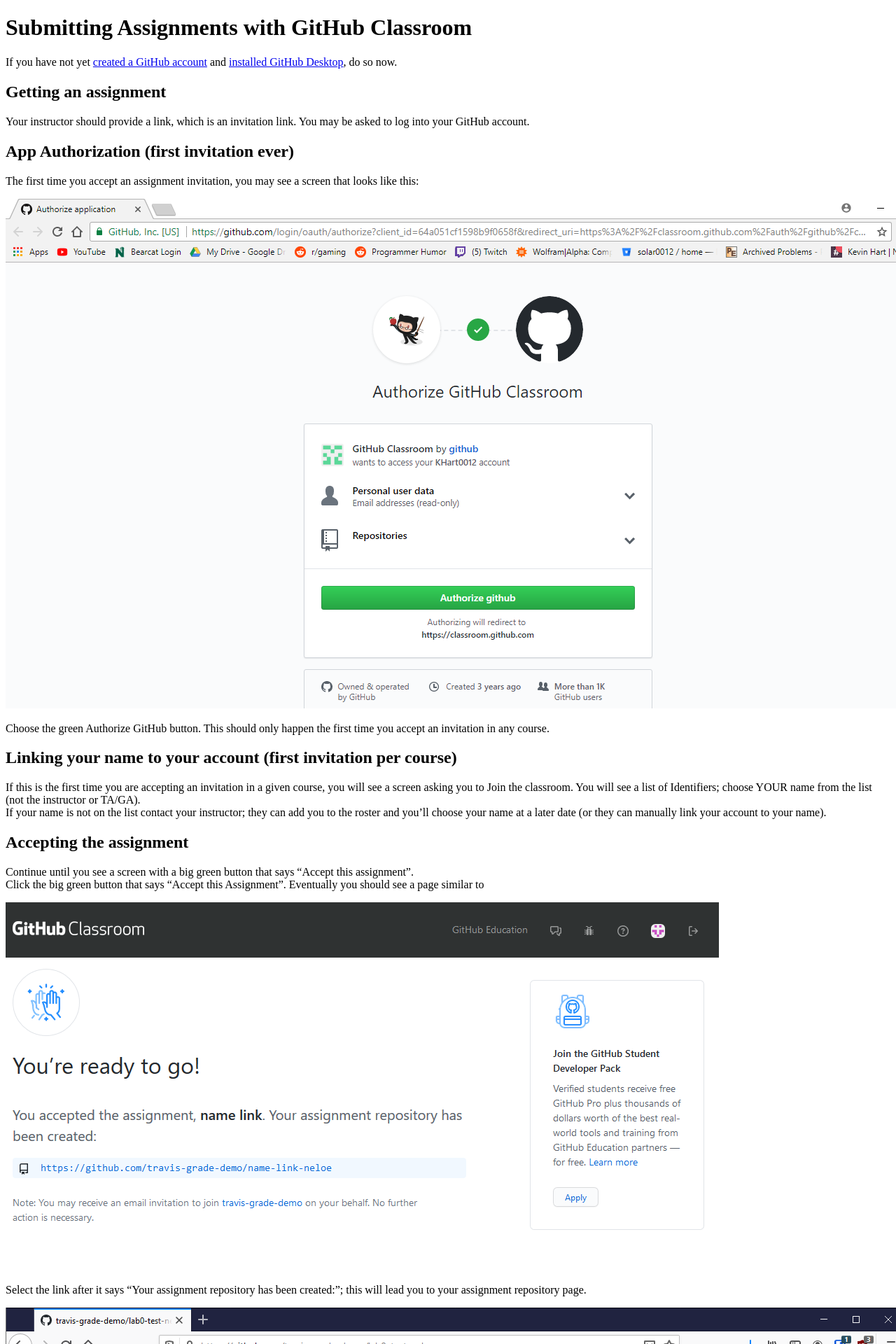
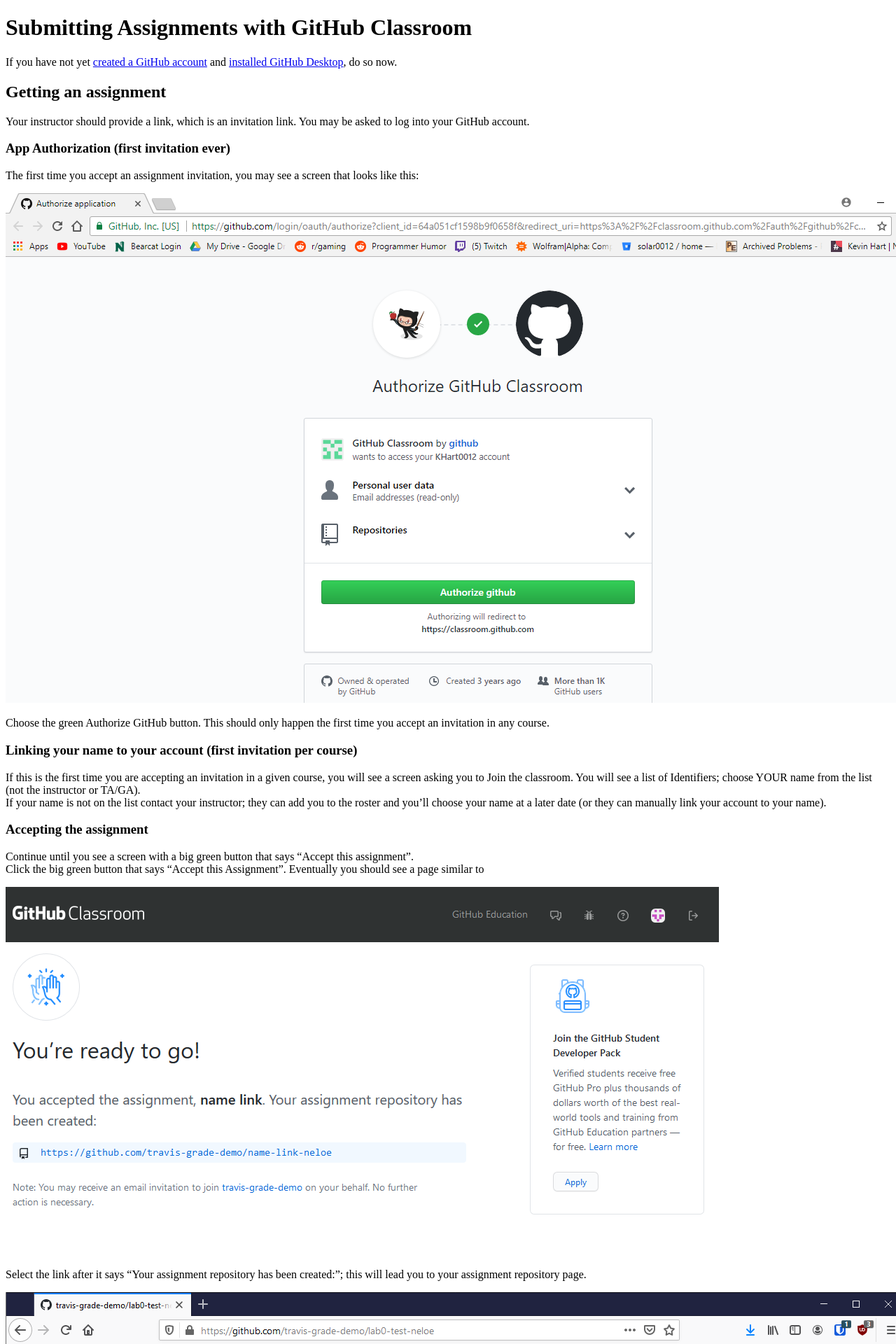
Before and after one commit to neloe/course-info, a Jekyll site: the page built from _data-structures/assign_sub.md, in a window 1280 px wide. Shown: the top 1920 px of the page at 70% size. Built offline with Jekyll 4.4.1, drawn with Linux system fonts in a browser that asks for light colours; nearby versions of some CDN libraries.

Commit message:
Clean formatting and typos

```diff
--- a/_data-structures/assign_sub.md
+++ b/_data-structures/assign_sub.md
@@ -6,25 +6,25 @@
 
 If you have not yet [created a GitHub account](/commons/gh_act.html) and [installed GitHub Desktop](github_desktop.html), do so now.
 
-# Getting an assignment
+## Getting an assignment
 
 Your instructor should provide a link, which is an invitation link.
 You may be asked to log into your GitHub account.
 
-## App Authorization (first invitation ever)
+### App Authorization (first invitation ever)
 The first time you accept an assignment invitation, you may see a screen that looks like this:
 
 ![App authorization](/assets/img/ghcr/appauth.PNG)
 
 Choose the green Authorize GitHub button.  This should only happen the first time you accept an invitation in any course.
 
-## Linking your name to your account (first invitation per course)
+### Linking your name to your account (first invitation per course)
 
 If this is the first time you are accepting an invitation in a given course, you will see a screen asking you to Join the classroom.
 You will see a list of Identifiers; choose YOUR name from the list (not the instructor or TA/GA).
 If your name is not on the list contact your instructor; they can add you to the roster and you'll choose your name at a later date (or they can manually link your account to your name).
 
-## Accepting the assignment
+### Accepting the assignment
 
 Continue until you see a screen with a big green button that says "Accept this assignment".
 Click the big green button that says "Accept this Assignment".
@@ -53,11 +53,11 @@
 
 You can ignore this window for now, but we will use this program later.
 
-# Write your Code
+## Write your Code
 
 Complete the assignment as per the instructions provided by your instructor.
 
-# Submitting your Assignment
+## Submitting your Assignment
 
 After completing the assignment, go back to GitHub Desktop.
 It should now look similar to this:
@@ -74,12 +74,12 @@
 When the task is done, it will change to "Fetch origin".
 At that point your assignment is submitted!
 
-## Important
+### Important
 
 Your assignment has not been submitted until the "Push origin" task has completed.
 You can always check to see exactly what has been submitted by going to your GitHub assignment repository page (or refresh it if you didn't close the tab).
 
-## Multiple Submissions (and Commits)
+### Multiple Submissions (and Commits)
 
 You can commit to master as many times as you want between clicking "Push origin"; committing consists of selecting changes you want to keep, providing a message in the lower left pane, and clicking "Commit to master".
 A commit is similar to a save/restore point.
```
Also changed, not shown: _commons/gh_act.md (+5 -5 lines), _commons/milestones.md (+2 -2 lines), _commons/nw_org.md (+3 -3 lines), _data-structures/using_netbeans.md (+4 -4 lines), _commons/fonts.md (line endings or trailing spaces).
